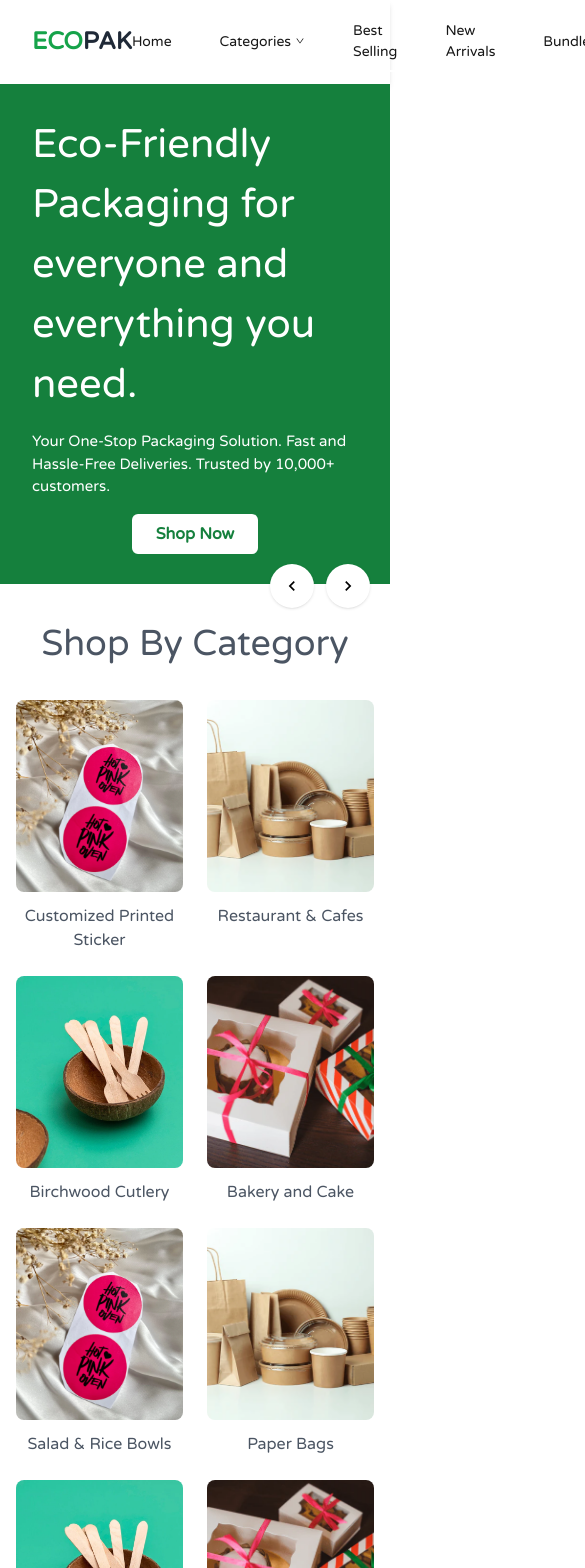
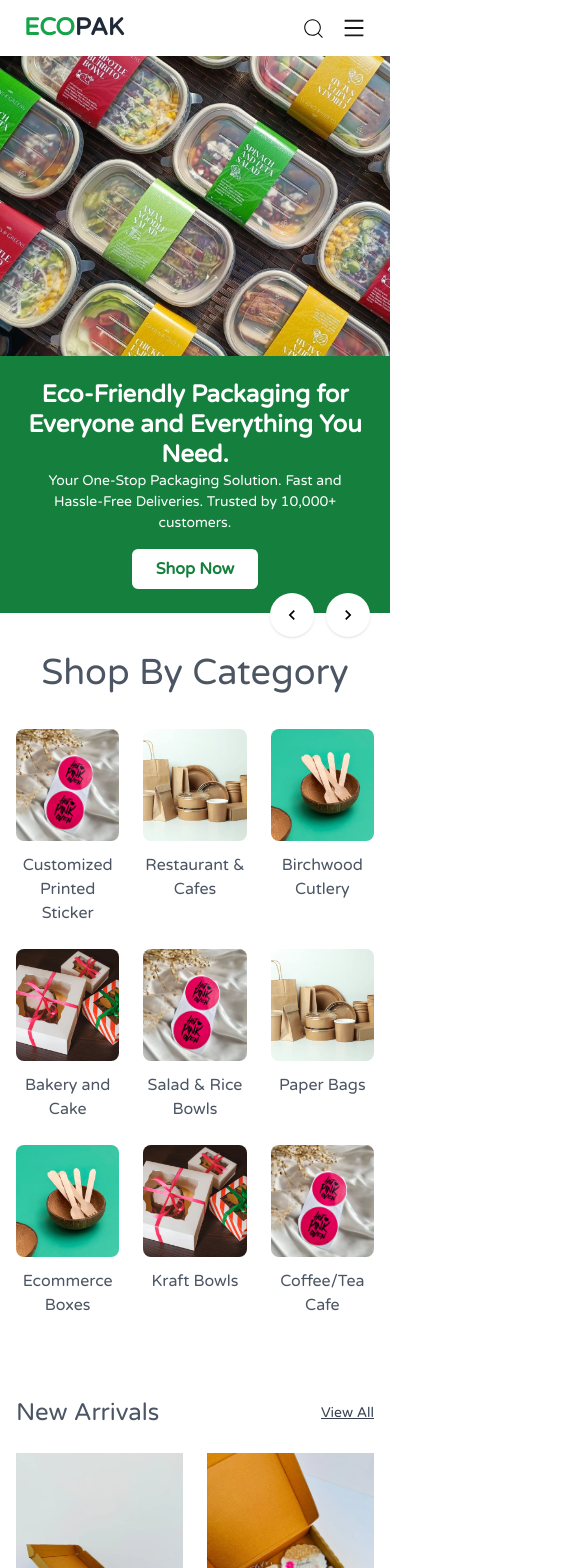
Before and after one commit to Noor648/eco-pack-better-ui, a Next.js app: page / in a window 390 px wide. Shown: the top 1568 px of the page, 585 px wide, since content can reach past the window. Built offline with nearby package versions, Linux system fonts and the light colour scheme.

Commit message:
Added responsive version for Home screen

```diff
--- a/data.tsx
+++ b/data.tsx
@@ -105,6 +105,54 @@ export const products = [
   },
   {
     id: 5,
+    image: 'images/product-5.webp',
+    name: 'Corrugated Flat Box',
+    price: 'Rs 56.00',
+    originalPrice: 'Rs 70.00',
+    isOnSale: true,
+  },
+  {
+    id: 6,
+    image: 'images/product-3.webp',
+    name: 'Corrugated Flat Box',
+    price: 'Rs 56.00',
+    originalPrice: 'Rs 70.00',
+    isOnSale: false,
+  },
+  {
+    id: 7,
+    image: 'images/product-4.webp',
+    name: 'Corrugated Frame Box',
+    price: 'Rs 50.00',
+    originalPrice: 'Rs 58.00',
+    isOnSale: true,
+  },
+  {
+    id: 8,
+    image: 'images/product-5.webp',
+    name: 'Corrugated Flat Box',
+    price: 'Rs 56.00',
+    originalPrice: 'Rs 70.00',
+    isOnSale: true,
+  },
+  {
+    id: 9,
+    image: 'images/product-3.webp',
+    name: 'Corrugated Flat Box',
+    price: 'Rs 56.00',
+    originalPrice: 'Rs 70.00',
+    isOnSale: false,
+  },
+  {
+    id: 10,
+    image: 'images/product-4.webp',
+    name: 'Corrugated Frame Box',
+    price: 'Rs 50.00',
+    originalPrice: 'Rs 58.00',
+    isOnSale: true,
+  },
+  {
+    id: 11,
     image: 'images/product-5.webp',
     name: 'Corrugated Flat Box',
     price: 'Rs 56.00',
--- a/src/app/page.tsx
+++ b/src/app/page.tsx
@@ -16,7 +16,7 @@ export default function Home() {
       <div className="max-w-[1440px] mx-auto">
         <section className="py-10 ">
           <h2 className="text-4xl font-semi-bold text-center text-tertiary mb-9">Shop By Category</h2>
-          <div className="grid grid-cols-2 md:grid-cols-4 lg:grid-cols-6 gap-6 max-w-[1440px] px-4 mx-auto">
+          <div className="grid grid-cols-3 md:grid-cols-4 lg:grid-cols-6 gap-6 max-w-[1440px] px-4 mx-auto">
             {categories.map((category, index) => (
               <Category key={index} imageSrc={category.image} name={category.name} href={category.href} />
             ))}
@@ -32,8 +32,7 @@ export default function Home() {
         </Section>
 
         <Section title="Save on Bundles" link="/bundles">
-          <ProductGrid products={products.slice(0, 5)} />
-          <ProductGrid products={products.slice(0, 5)} />
+          <ProductGrid products={products.slice(0, 10)} />
         </Section>
       </div>
       <Features features={featuresData} />
--- a/src/components/CategoryCard.tsx
+++ b/src/components/CategoryCard.tsx
@@ -13,7 +13,7 @@ export default function Category({ imageSrc, name, href }: CategoryProps) {
       <img
         src={imageSrc}
         alt={name}
-        className="w-full h-48 object-cover rounded-lg mb-3 transition-transform duration-200 hover:scale-105"
+        className="w-full h-28 md:h-48 object-cover rounded-lg mb-3 transition-transform duration-200 hover:scale-105"
       />
       <p className="text-[16px] text-tertiary">{name}</p>
     </Link>
--- a/src/components/Hero.tsx
+++ b/src/components/Hero.tsx
@@ -6,35 +6,45 @@ export default function Hero() {
   const heroSlides = [
     {
       content: (
-        <section className="flex flex-col items-start md:flex-row h-[500px] text-white md:items-center">
-          <div className="flex flex-col justify-center items-center md:w-2/5 space-y-4 h-[100%] bg-primary p-8">
-            <h1 className="text-[40px] font-semi-bold">Eco-Friendly Packaging for everyone and everything you need.</h1>
-            <p className="text-[15px]">
+        <section className="flex flex-col-reverse md:flex-row items-center md:h-[500px] bg-primary text-white">
+          {/* Text Section */}
+          <div className="w-full h-full md:w-2/5 flex flex-col justify-center items-center md:items-start p-6 md:p-10 text-center md:text-left">
+            <h1 className="text-[24px] md:text-[40px] font-semibold leading-tight">
+              Eco-Friendly Packaging for Everyone and Everything You Need.
+            </h1>
+            <p className="text-[14px] md:text-[16px]">
               Your One-Stop Packaging Solution. Fast and Hassle-Free Deliveries. Trusted by 10,000+ customers.
             </p>
-            <button className="px-6 py-2 bg-white text-primary font-semibold rounded-md hover:bg-green-100">
+            <button className="mt-4 px-6 py-2 bg-white text-primary font-semibold rounded-md hover:bg-green-100">
               Shop Now
             </button>
           </div>
-          <div className="md:w-3/5 h-[100%]">
-            <img src="images/hero-1.webp" alt="Slide 1" className="h-[100%] w-[100%] object-cover" />
+
+          {/* Image Section */}
+          <div className="w-full md:w-3/5 h-[300px] md:h-[500px]">
+            <img src="images/hero-1.webp" alt="Slide 1" className="w-full h-full object-cover" />
           </div>
         </section>
       ),
     },
     {
       content: (
-        <section className="flex flex-col items-start md:flex-row h-[500px] text-white md:items-center">
-          <div className="md:w-3/5 h-[100%]">
-            <img src="images/hero-2.jpg" alt="Slide 2" className="h-[100%] w-[100%] object-cover" />
+        <section className="flex flex-col-reverse md:flex-row items-center h-full md:h-[500px] text-white">
+          {/* Image Section */}
+          <div className="w-full md:w-3/5 h-[300px] md:h-[500px]">
+            <img src="images/hero-2.jpg" alt="Slide 2" className="w-full h-full object-cover" />
           </div>
-          <div className="flex flex-col justify-center items-center md:w-2/5 space-y-4 h-[100%] bg-primary p-8">
-            <h1 className="text-[40px] font-semi-bold">Sustainable and Affordable Bulk Packaging.</h1>
-            <p className="text-[15px]">
+
+          {/* Text Section */}
+          <div className="w-full md:w-2/5 md:h-full h-[257px] flex flex-col justify-center items-center md:items-start p-6 md:p-10 bg-primary text-center md:text-left">
+            <h1 className="text-[24px] md:text-[40px] font-semibold leading-tight">
+              Sustainable and Affordable Bulk Packaging.
+            </h1>
+            <p className="text-[14px] md:text-[16px]">
               We offer sustainable, premium-quality options at wholesale prices. Choose from our extensive range and
               give your brand the boost it deserves!
             </p>
-            <button className="px-6 py-2 bg-white text-primary font-semibold rounded-md hover:bg-green-100">
+            <button className="mt-4 px-6 py-2 bg-white text-primary font-semibold rounded-md hover:bg-green-100">
               Shop Now
             </button>
           </div>
@@ -44,7 +54,7 @@ export default function Hero() {
   ];
 
   return (
-    <div className="h-[500px]">
+    <div className="h-auto">
       <Slider slides={heroSlides} loop={true} effect="fade" speed={800} />
     </div>
   );
--- a/src/components/Navbar.tsx
+++ b/src/components/Navbar.tsx
@@ -1,40 +1,42 @@
 'use client';
-import { useState, useCallback } from 'react';
+import { useState } from 'react';
 import Link from 'next/link';
 import { categories, navLinks } from '../../data';
-import { AiOutlineDown } from 'react-icons/ai';
+import { AiOutlineDown, AiOutlineMenu, AiOutlineClose } from 'react-icons/ai';
 import { CiSearch } from 'react-icons/ci';
 import { RxCross2 } from 'react-icons/rx';
 
 export default function Navbar() {
   const [searchOpen, setSearchOpen] = useState(false);
   const [isDropdownOpen, setIsDropdownOpen] = useState(false);
+  const [isMobileMenuOpen, setIsMobileMenuOpen] = useState(false);
 
-  const handleMouseEnter = useCallback(() => setIsDropdownOpen(true), []);
-  const handleMouseLeave = useCallback(() => setIsDropdownOpen(false), []);
+  const closeMobileMenu = () => setIsMobileMenuOpen(false);
 
   return (
-    <nav className="flex items-center justify-between px-8 py-3 shadow-md">
+    <nav className="shadow-md bg-white">
+      <div className="max-w-screen-xl mx-auto flex items-center justify-between px-6 py-3">
+        {/* Logo */}
         <div className="text-2xl font-bold text-secondary">
           ECO<span className="text-gray-800">PAK</span>
         </div>
 
-      {/* Links */}
-      <ul className="flex gap-12 items-center">
+        {/* Desktop Navigation */}
+        <ul className="hidden md:flex gap-10 items-center">
           {navLinks.map((link) =>
             link.dropdown ? (
-            <li key={link.label} className="relative" onMouseEnter={handleMouseEnter} onMouseLeave={handleMouseLeave}>
-              <Link
-                href={link.href}
+              <li key={link.label} className="relative">
+                <button
                   className="flex items-center text-[14px] py-2 border-b-2 border-white hover:border-black"
+                  onClick={() => setIsDropdownOpen(!isDropdownOpen)}
                 >
                   {link.label}
                   <AiOutlineDown className="text-sm pl-1" />
-              </Link>
+                </button>
 
                 {/* Dropdown Menu */}
                 {isDropdownOpen && (
-                <div className="absolute text-[13px] text-gray-700 bg-white border border-gray-300 rounded shadow-md z-10">
+                  <div className="absolute text-[13px] text-gray-700 bg-white border border-gray-300 rounded shadow-md z-10 mt-1">
                     <ul>
                       {categories.map((category) => (
                         <li key={category.name}>
@@ -49,16 +51,14 @@ export default function Navbar() {
               </li>
             ) : (
               <li key={link.label} className="py-2 text-[14px] border-b-2 border-white hover:border-black">
-              <Link href={link.href} className="">
-                {link.label}
-              </Link>
+                <Link href={link.href}>{link.label}</Link>
               </li>
             )
           )}
         </ul>
 
-      {/* Search Button / Bar */}
-      <div className="relative">
+        {/* Search & Mobile Menu Button */}
+        <div className="flex items-center gap-4">
           {searchOpen ? (
             <div className="flex items-center">
               <input
@@ -75,7 +75,61 @@ export default function Navbar() {
               <CiSearch size={25} />
             </button>
           )}
+
+          {/* Mobile Menu Button */}
+          <button className="md:hidden text-2xl" onClick={() => setIsMobileMenuOpen(!isMobileMenuOpen)}>
+            {isMobileMenuOpen ? <AiOutlineClose /> : <AiOutlineMenu />}
+          </button>
         </div>
+      </div>
+
+      {/* Mobile Menu */}
+      {isMobileMenuOpen && (
+        <div className="md:hidden absolute top-14 left-0 w-full bg-white shadow-md z-50">
+          <ul className="flex flex-col gap-4 p-5">
+            {navLinks.map((link) =>
+              link.dropdown ? (
+                <li key={link.label} className="relative">
+                  <button
+                    className="flex items-center text-[14px] py-2 w-full justify-between"
+                    onClick={() => setIsDropdownOpen(!isDropdownOpen)}
+                  >
+                    {link.label}
+                    <AiOutlineDown className="text-sm" />
+                  </button>
+
+                  {/* Dropdown Menu for Mobile */}
+                  {isDropdownOpen && (
+                    <ul className="mt-2 border border-gray-300 rounded bg-gray-50">
+                      {categories.map((category) => (
+                        <li key={category.name}>
+                          <Link
+                            href={category.href}
+                            className="block px-4 py-2 hover:underline whitespace-nowrap"
+                            onClick={closeMobileMenu}
+                          >
+                            {category.name}
+                          </Link>
+                        </li>
+                      ))}
+                    </ul>
+                  )}
+                </li>
+              ) : (
+                <li key={link.label}>
+                  <Link
+                    href={link.href}
+                    className="block py-2 text-[14px]"
+                    onClick={closeMobileMenu}
+                  >
+                    {link.label}
+                  </Link>
+                </li>
+              )
+            )}
+          </ul>
+        </div>
+      )}
     </nav>
   );
 }
--- a/src/components/ProductGrid.tsx
+++ b/src/components/ProductGrid.tsx
@@ -2,7 +2,7 @@ import Product from "./ProductCard";
 
 export function ProductGrid({ products }: any) {
   return (
-    <div className="grid grid-cols-1 md:grid-cols-2 lg:grid-cols-5 gap-6">
+    <div className="grid grid-cols-2 md:grid-cols-2 lg:grid-cols-5 gap-6">
       {products.map((product: any) => (
         <Product
           key={product.id}
--- a/src/components/Section.tsx
+++ b/src/components/Section.tsx
@@ -3,8 +3,8 @@ import Link from 'next/link';
 export function Section({ title, link, children }: { title: string; link?: string; children: React.ReactNode }) {
   return (
     <section className="max-w-[1440px] mx-auto px-4 py-10">
-      <div className="flex justify-center items-center relative mb-6">
-        <h2 className="text-4xl font-semi-bold text-center text-tertiary">{title}</h2>
+      <div className="flex md:justify-center justify-between items-center relative mb-6">
+        <h2 className="md:text-4xl text-2xl font-semi-bold text-center text-tertiary">{title}</h2>
         {link && (
           <Link href={link} className="absolute right-0 text-sm text-gray-700 underline hover:scale-105">
             View All
```
Lines whose indentation alone changed are shown as unchanged.
